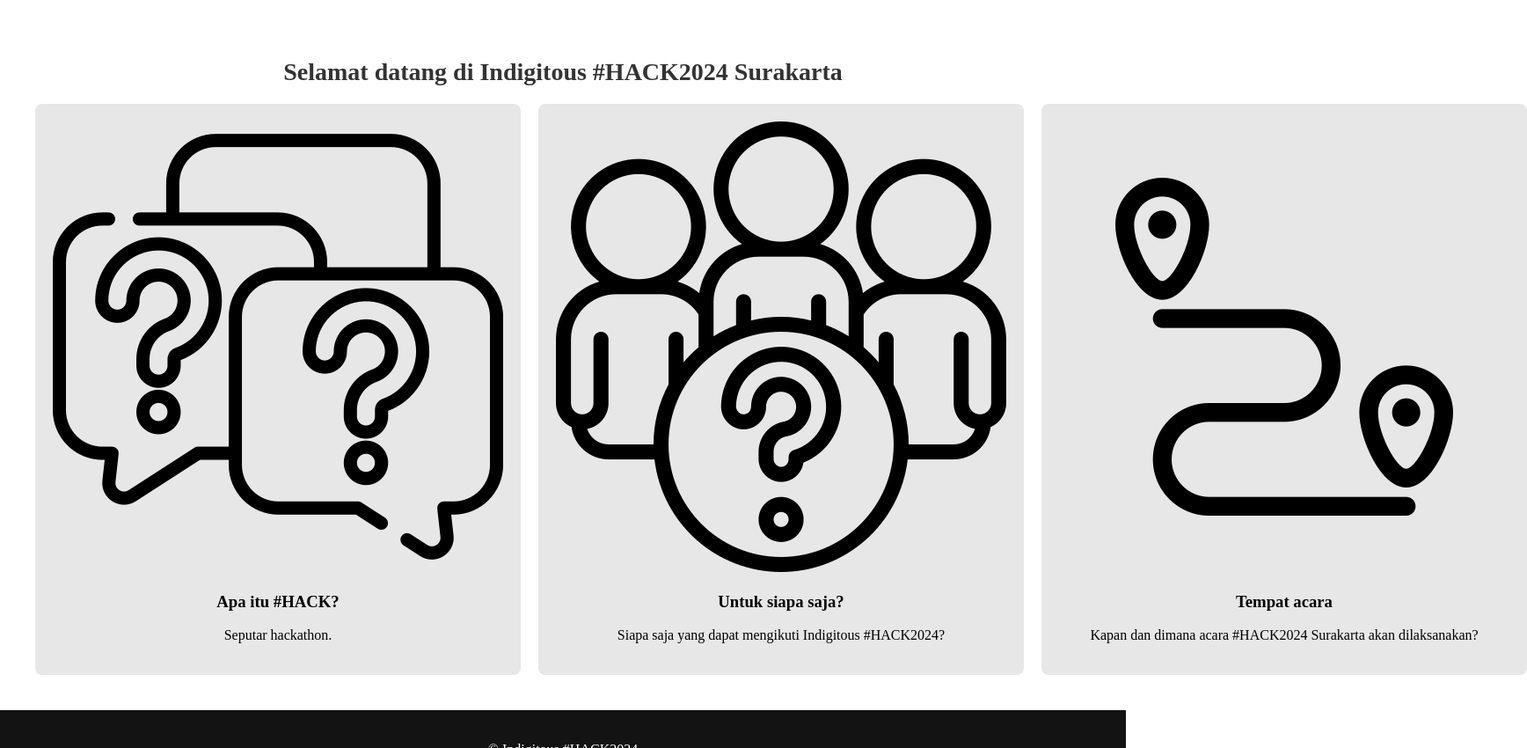
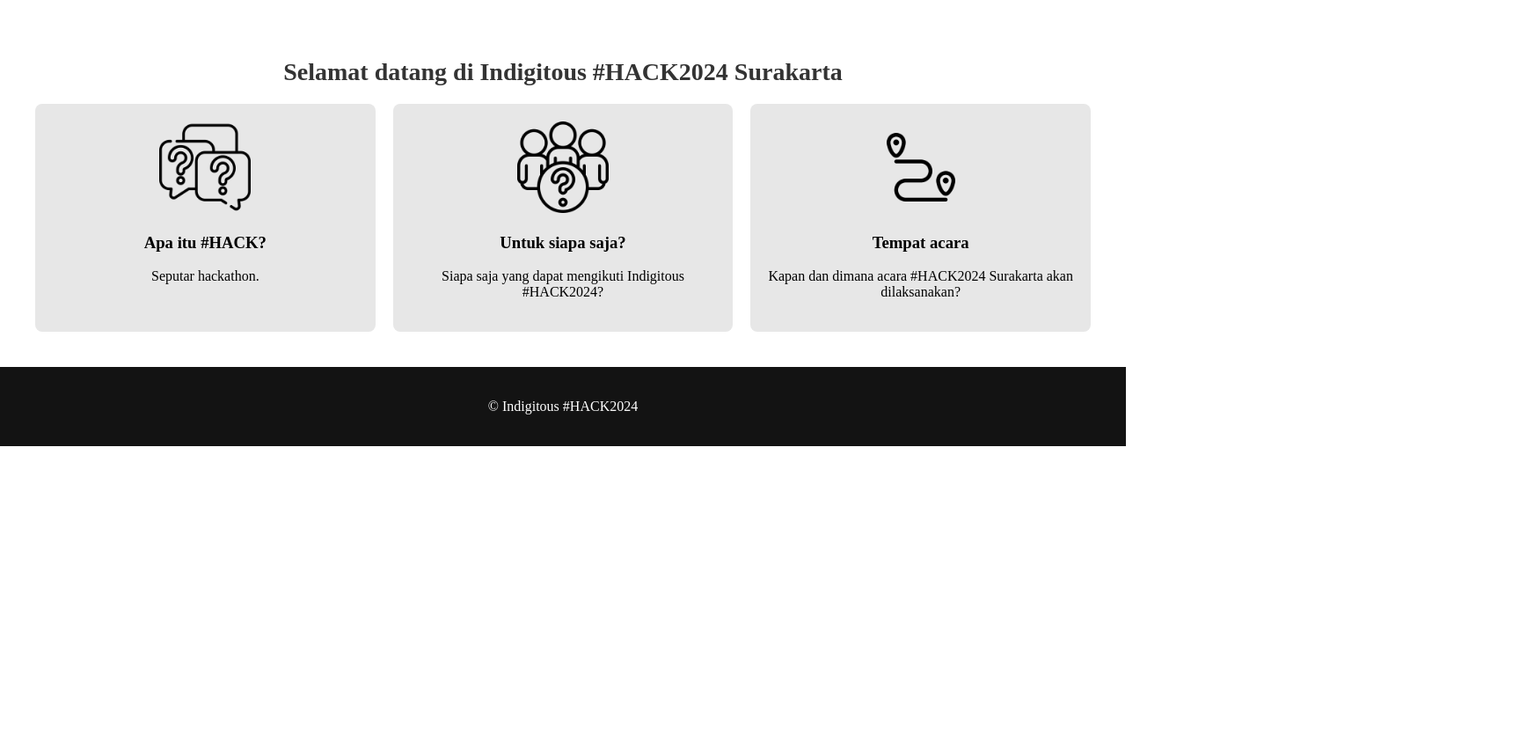
Before and after one commit to cupofmoccacino/hack2024, a plain HTML site: page index.html in a window 1280 px wide. Shown: the part 480-1330 px from the top of the page at 88% size, 1736 px wide, since content can reach past the window. After the commit the page ends 987 px from the top, so only its background shows below. Drawn offline with Linux system fonts and the light colour scheme.

Commit message:
Update index.html

```diff
--- a/index.html
+++ b/index.html
@@ -102,17 +102,17 @@
         <h2 class="section-title">Selamat datang di Indigitous #HACK2024 Surakarta</h2>
         <div class="columns">
             <div class="column">
-                <img src="question-mark.png">
+                <img src="question-mark.png" style="max-width:30%">
                 <h3>Apa itu #HACK?</h3>
                 <p>Seputar hackathon.</p>
             </div>
             <div class="column">
-                <img src="about.png">
+                <img src="about.png" style="max-width:30%">
                 <h3>Untuk siapa saja?</h3>
                 <p>Siapa saja yang dapat mengikuti Indigitous #HACK2024?</p>
             </div>
             <div class="column">
-                <img src="destination.png">
+                <img src="destination.png" style="max-width:30%">
                 <h3>Tempat acara</h3>
                 <p>Kapan dan dimana acara #HACK2024 Surakarta akan dilaksanakan?</p>
             </div>
```
